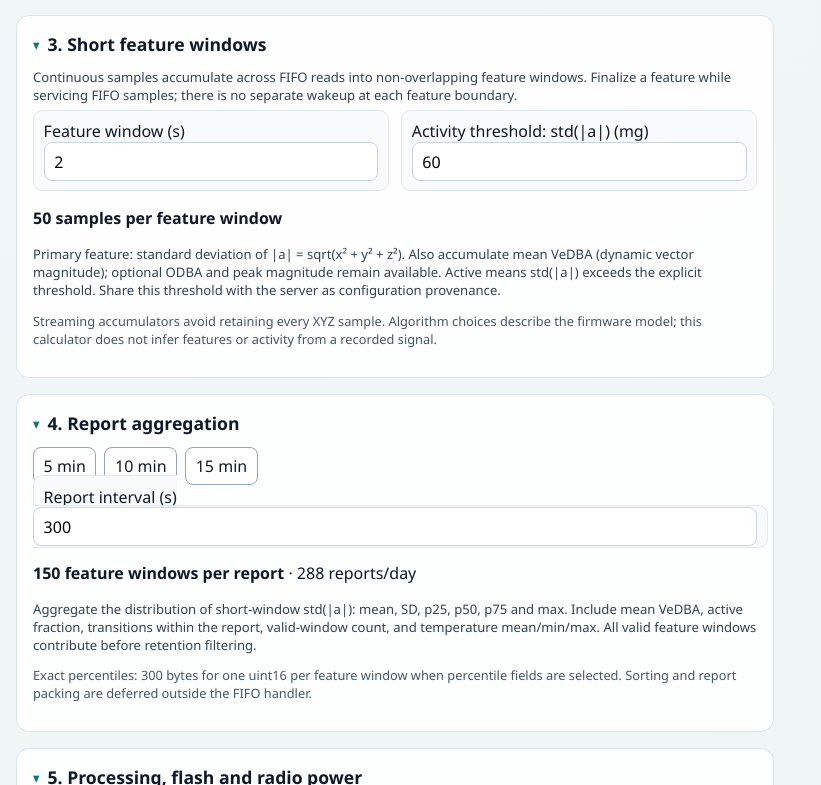
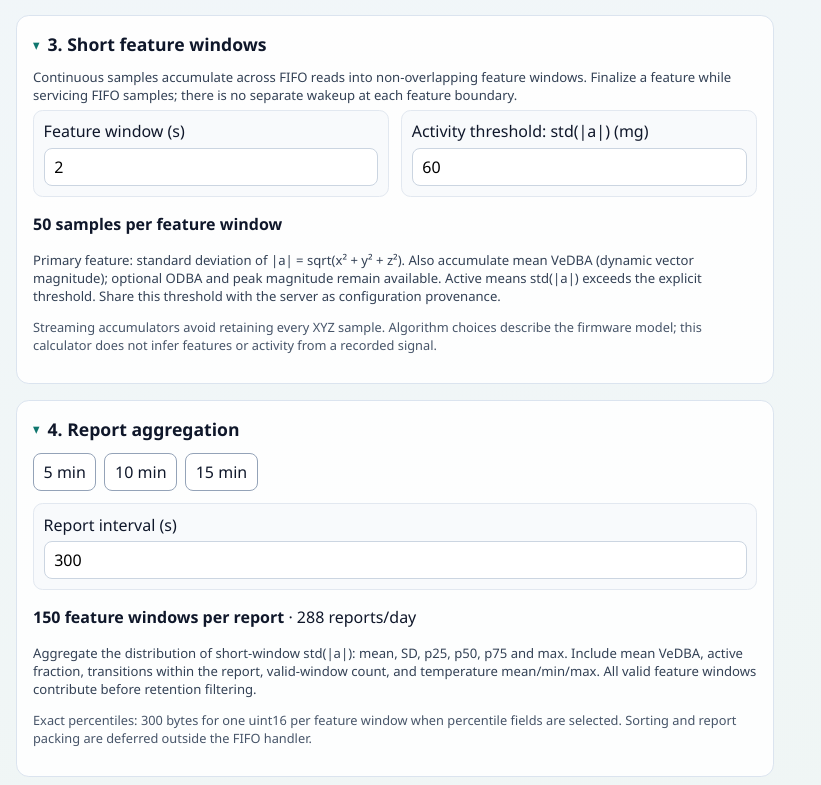
Before and after one commit to SmartParksOrg/opencollar-acc-calculator, a React (Vite) app: page / in a window 1280 px wide. Shown: the part 1455-2240 px from the top of the page, without its empty margins (0-821 px from the left). Built offline with nearby package versions, Linux system fonts and the light colour scheme.

Commit message:
Fix overlapping labels in motion calculator controls

```diff
--- a/src/styles.css
+++ b/src/styles.css
@@ -139,10 +139,25 @@ button.secondary {
 }
 
 .field {
+  display: block;
+  min-width: 0;
   background: #f8fafc;
   border: 1px solid #e2e8f0;
   border-radius: 0.6rem;
   padding: 0.6rem;
+}
+
+label.field > input:not([type="checkbox"]):not([type="radio"]) {
+  display: block;
+  margin-top: 0.35rem;
+}
+
+.collapsible-content > label.field {
+  margin-block: 0.75rem;
+}
+
+.collapsible-content > button {
+  margin-bottom: 0.75rem;
 }
 
 .field label {
```
